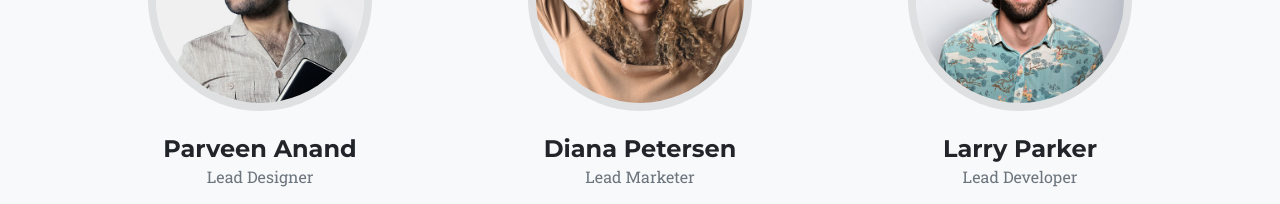
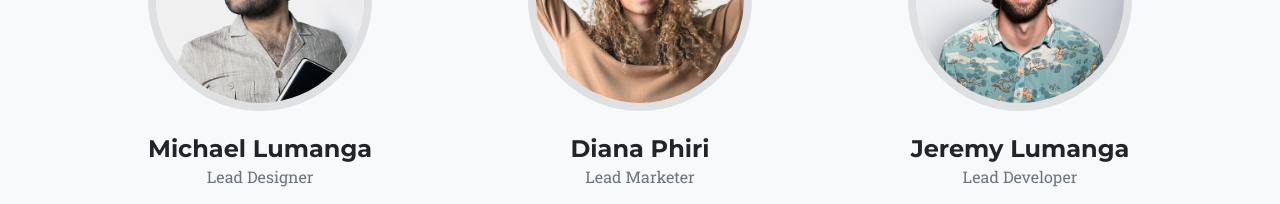
Before and after one commit to babaqif/Petition-filing-dApp-on-Fuel-network, a plain HTML site: page index.html in a window 1280 px wide. Shown: the part 4560-4764 px from the top of the page. Drawn offline with nearby package versions, Linux system fonts and the light colour scheme.

Commit message:
initial changes

```diff
--- a/index.html
+++ b/index.html
@@ -252,7 +252,7 @@
                     <div class="col-lg-4">
                         <div class="team-member">
                             <img class="mx-auto rounded-circle" src="assets/img/team/1.jpg" alt="..." />
-                            <h4>Parveen Anand</h4>
+                            <h4>Michael Lumanga</h4>
                             <p class="text-muted">Lead Designer</p>
                             <a class="btn btn-dark btn-social mx-2" href="#!" aria-label="Parveen Anand Twitter Profile"><i class="fab fa-twitter"></i></a>
                             <a class="btn btn-dark btn-social mx-2" href="#!" aria-label="Parveen Anand Facebook Profile"><i class="fab fa-facebook-f"></i></a>
@@ -262,7 +262,7 @@
                     <div class="col-lg-4">
                         <div class="team-member">
                             <img class="mx-auto rounded-circle" src="assets/img/team/2.jpg" alt="..." />
-                            <h4>Diana Petersen</h4>
+                            <h4>Diana Phiri</h4>
                             <p class="text-muted">Lead Marketer</p>
                             <a class="btn btn-dark btn-social mx-2" href="#!" aria-label="Diana Petersen Twitter Profile"><i class="fab fa-twitter"></i></a>
                             <a class="btn btn-dark btn-social mx-2" href="#!" aria-label="Diana Petersen Facebook Profile"><i class="fab fa-facebook-f"></i></a>
@@ -272,7 +272,7 @@
                     <div class="col-lg-4">
                         <div class="team-member">
                             <img class="mx-auto rounded-circle" src="assets/img/team/3.jpg" alt="..." />
-                            <h4>Larry Parker</h4>
+                            <h4>Jeremy Lumanga</h4>
                             <p class="text-muted">Lead Developer</p>
                             <a class="btn btn-dark btn-social mx-2" href="#!" aria-label="Larry Parker Twitter Profile"><i class="fab fa-twitter"></i></a>
                             <a class="btn btn-dark btn-social mx-2" href="#!" aria-label="Larry Parker Facebook Profile"><i class="fab fa-facebook-f"></i></a>
```
